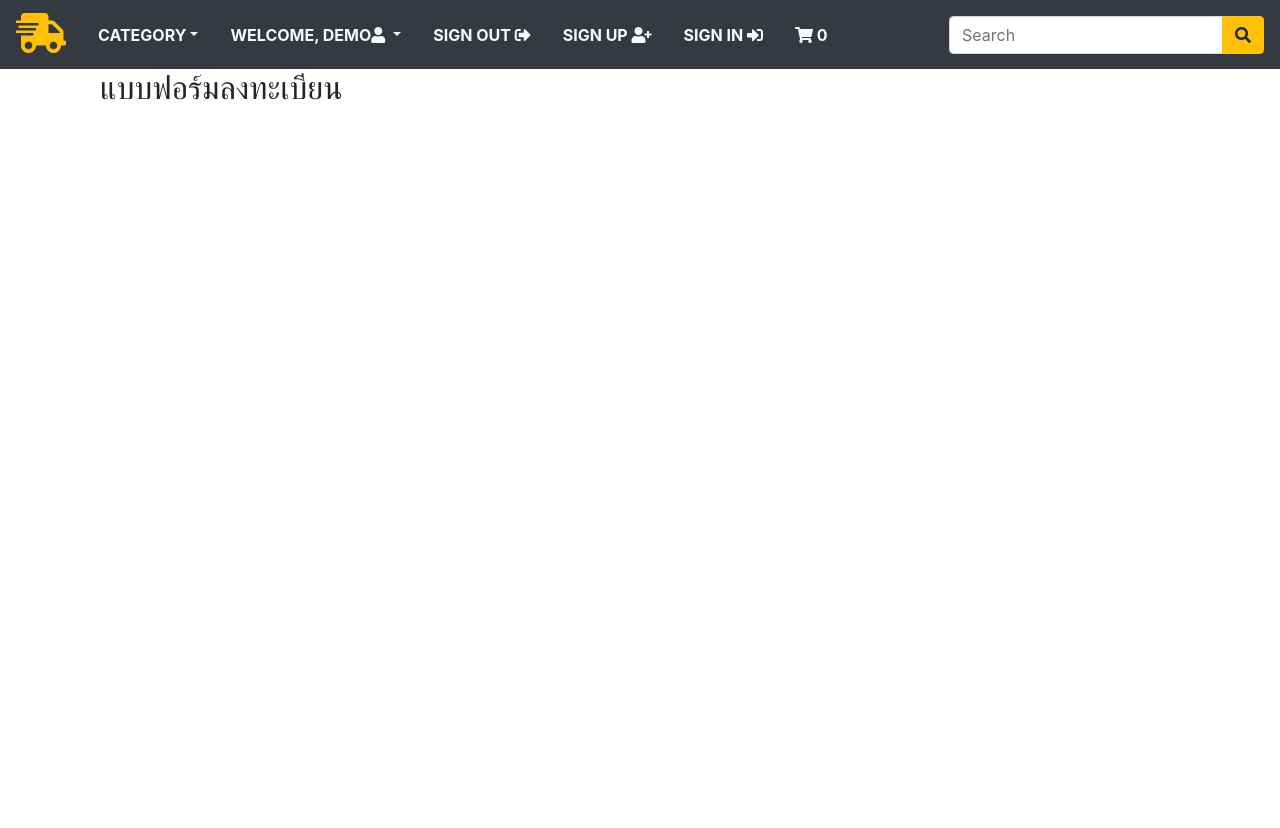
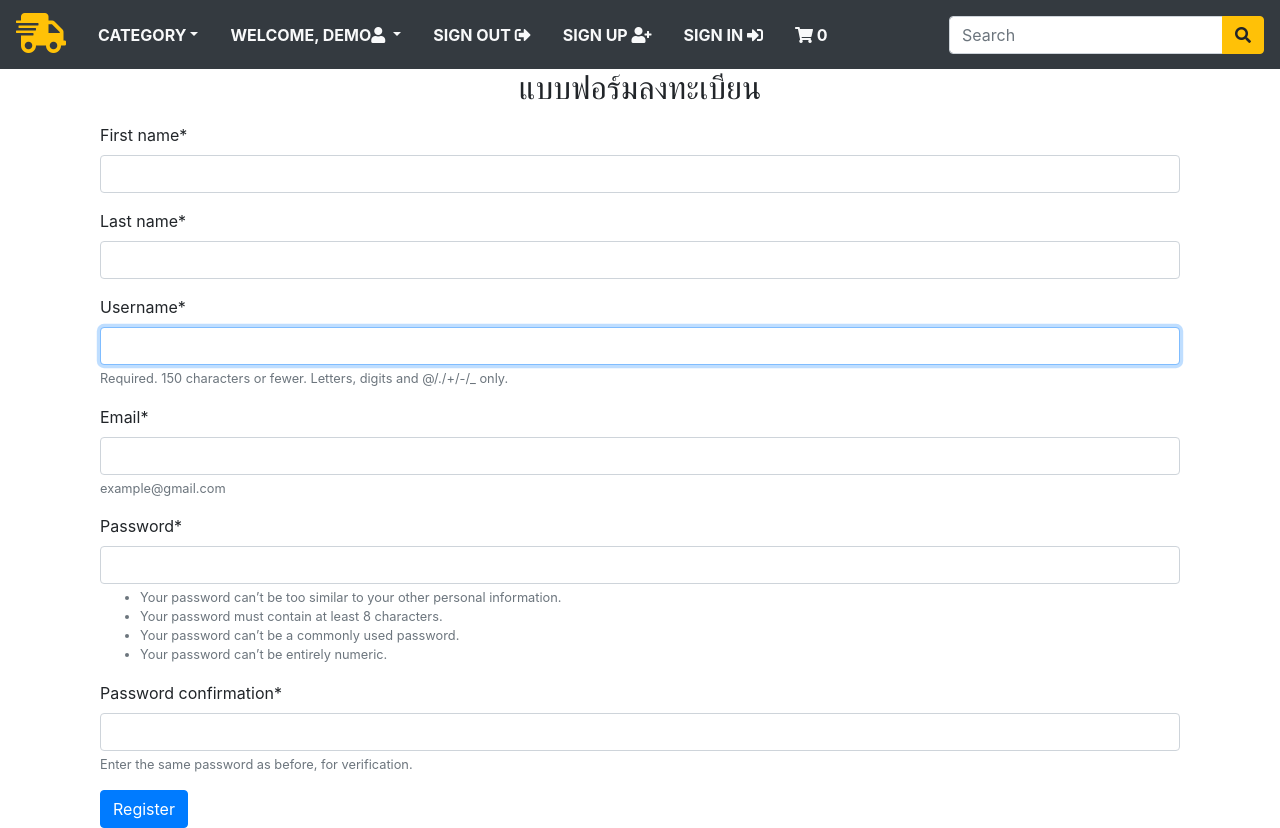
Before and after one commit to NewizZ9381/cakeaholics, a Django app: page /account/create in a window 1280 px wide. Before the commit the page ends 100 px from the top, so only its background shows below. Run offline with Django 3.2, Linux system fonts and the light colour scheme; data that the repository does not hold is empty; some libraries are stand-ins or nearby versions.

Commit message:
Register and Login System

```diff
--- a/cakeaholics/cakeaholics/settings.py
+++ b/cakeaholics/cakeaholics/settings.py
@@ -43,7 +43,8 @@ INSTALLED_APPS = [
     'django.contrib.messages',
     'django.contrib.staticfiles',
     'store',
-    'django.contrib.humanize'
+    'django.contrib.humanize',
+    'crispy_forms',
 ]
 
 MIDDLEWARE = [
@@ -131,3 +132,4 @@ USE_TZ = True
 # https://docs.djangoproject.com/en/3.0/howto/static-files/
 
 STATIC_URL = '/static/'
+CRISPY_TEMPLATE_PACK = 'bootstrap4'
--- a/cakeaholics/cakeaholics/urls.py
+++ b/cakeaholics/cakeaholics/urls.py
@@ -28,7 +28,8 @@ urlpatterns = [
     path('cart/add/<int:product_id>',views.addCart,name="addCart"),
     path('cartdetail/',views.cartdetail,name="cartdetail"),
     path('cart/remove/<int:product_id>',views.removeCart,name="removeCart"),
-    path('account/create',views.signUpView,name="signUp")
+    path('account/create',views.signUpView,name="signUp"),
+    path('account/login',views.signInView,name="signIn"),
 ]
 
 # product/waffle/wafflebanana
--- a/cakeaholics/store/forms.py
+++ b/cakeaholics/store/forms.py
@@ -1 +1,12 @@
 from django.contrib.auth.models import User
+from django import forms
+from django.contrib.auth.forms import UserCreationForm
+
+class SignUpForm(UserCreationForm):
+    first_name=forms.CharField(max_length=100,required=True)
+    last_name=forms.CharField(max_length=100,required=True)
+    email=forms.EmailField(max_length=250,help_text='example@gmail.com')
+
+    class Meta :
+        model=User
+        fields=('first_name','last_name','username','email','password1','password2')
--- a/cakeaholics/store/templates/navbar.html
+++ b/cakeaholics/store/templates/navbar.html
@@ -32,7 +32,7 @@
           </a>
         </li>
         <li class="nav-item">
-          <a class="nav-link text-light text-uppercase font-weight-bold px-3" href="">
+          <a class="nav-link text-light text-uppercase font-weight-bold px-3" href="{% url 'signIn' %}">
             Sign In <i class="fas fa-sign-in-alt"></i>
           </a>
         </li>
--- a/cakeaholics/store/templates/signup.html
+++ b/cakeaholics/store/templates/signup.html
@@ -1,8 +1,14 @@
 {% extends 'layouts.html' %}
 {% block content %}
+{% load crispy_forms_tags %}
 
 <div class="container">
-    <h2>แบบฟอร์มลงทะเบียน</h2>
+    <h2 align="center">แบบฟอร์มลงทะเบียน</h2>
+    <form method="POST">
+        {% csrf_token %}
+        <p>{{form | crispy}}</p>
+        <input type="submit" class="btn btn-primary" value="Register">
+    </form>
 </div>
 
 {% endblock %}
--- a/cakeaholics/store/views.py
+++ b/cakeaholics/store/views.py
@@ -1,5 +1,7 @@
 from django.shortcuts import render,get_object_or_404,redirect
 from store.models import Category,Product,Cart,CartItem
+from store.forms import SignUpForm
+from django.contrib.auth.models import Group,User
 # from django.http import HttpResponse
 
 # Create your views here.
@@ -87,4 +89,22 @@ def removeCart(request, product_id):
     return redirect('cartdetail')
 
 def signUpView(request):
-    return render(request,'signup.html')
+    if request.method=='POST':
+        form=SignUpForm(request.POST)
+        if form.is_valid():
+            #บันทึกข้อมูล User
+            form.save()
+            #บันทึก Group Customer
+            #ดึง username จากแบบฟอร์มมาใช้
+            username=form.cleaned_data.get('username')
+            #ดึงข้อมูล user จากฐานข้อมูล
+            signUpUser=User.objects.get(username=username)
+            #จัด Group
+            customer_group=Group.objects.get(name="Customer")
+            customer_group.user_set.add(signUpUser)
+    else:
+        form=SignUpForm()
+    return render(request,'signup.html',{'form':form})
+
+def signInView(request):
+    return render(request,'signin.html')
```
Also changed, not shown: cakeaholics/store/templates/signin.html (added, +9 -0 lines).
